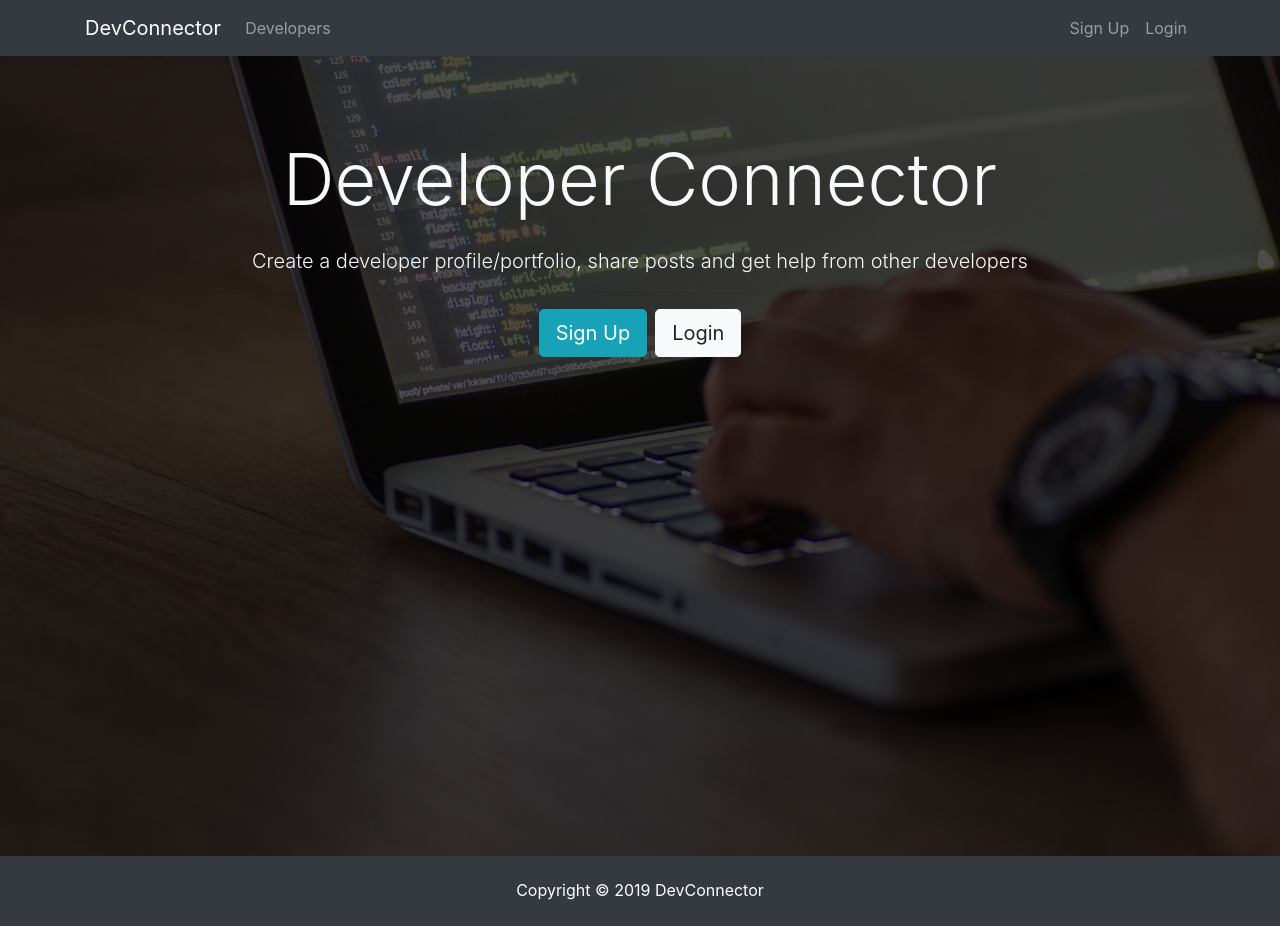
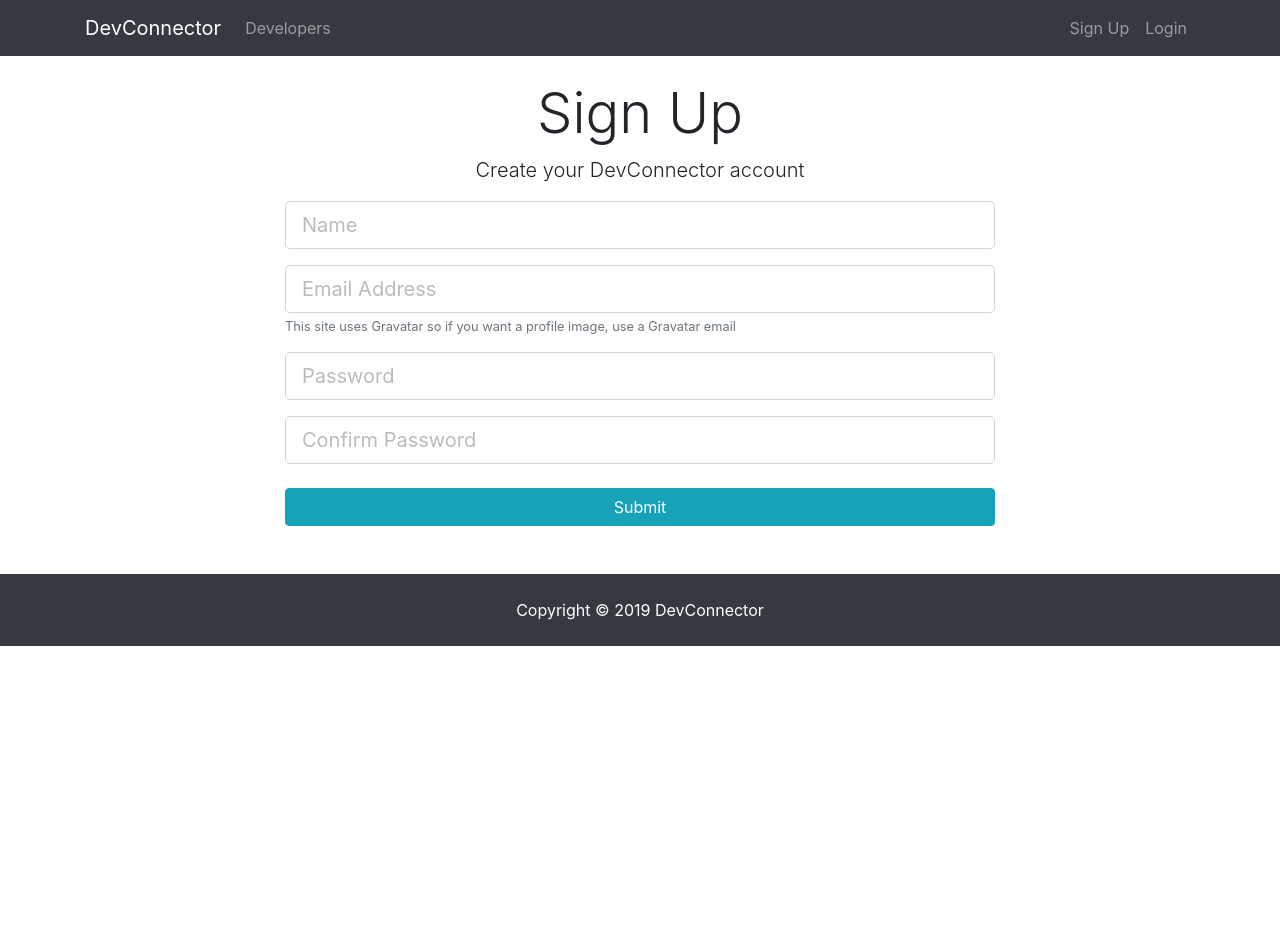
Before and after one commit to ScottRhodie/MERN-Stack, a React (Create React App) app in the folder client/: page /register in a window 1280 px wide. After the commit the page ends 800 px from the top, so only its background shows below. Built offline with nearby package versions, Linux system fonts and the light colour scheme.

Commit message:
front end paths and internal links

```diff
--- a/client/package.json
+++ b/client/package.json
@@ -5,6 +5,7 @@
   "dependencies": {
     "react": "^16.8.3",
     "react-dom": "^16.8.3",
+    "react-router-dom": "^4.3.1",
     "react-scripts": "2.1.5"
   },
   "scripts": {
--- a/client/src/App.js
+++ b/client/src/App.js
@@ -1,19 +1,28 @@
 import React, { Component } from "react";
+import { BrowserRouter as Router, Route } from "react-router-dom";
 
 import Navbar from "./components/layout/Navbar";
 import Footer from "./components/layout/Footer";
 import Landing from "./components/layout/Landing";
+import Register from "./components/auth/Register";
+import Login from "./components/auth/Login";
 
 import "./App.css";
 
 class App extends Component {
   render() {
     return (
-      <div className="App">
-        <Navbar />
-        <Landing />
-        <Footer />
-      </div>
+      <Router>
+        <div className="App">
+          <Navbar />
+          <Route exact path="/" component={Landing} />
+          <div className="container">
+            <Route exact path="/register" component={Register} />
+            <Route exact path="/login" component={Login} />
+          </div>
+          <Footer />
+        </div>
+      </Router>
     );
   }
 }
--- /dev/null
+++ b/client/src/components/auth/Login.js
@@ -0,0 +1,13 @@
+import React, { Component } from "react";
+
+class Login extends Component {
+  render() {
+    return (
+      <div>
+        <h1>Login</h1>
+      </div>
+    );
+  }
+}
+
+export default Login;
--- /dev/null
+++ b/client/src/components/auth/Register.js
@@ -0,0 +1,67 @@
+import React, { Component } from "react";
+
+class Register extends Component {
+  render() {
+    return (
+      <div>
+        <div className="register">
+          <div className="container">
+            <div className="row">
+              <div className="col-md-8 m-auto">
+                <h1 className="display-4 text-center">Sign Up</h1>
+                <p className="lead text-center">
+                  Create your DevConnector account
+                </p>
+                <form action="create-profile.html">
+                  <div className="form-group">
+                    <input
+                      type="text"
+                      className="form-control form-control-lg"
+                      placeholder="Name"
+                      name="name"
+                      required
+                    />
+                  </div>
+                  <div className="form-group">
+                    <input
+                      type="email"
+                      className="form-control form-control-lg"
+                      placeholder="Email Address"
+                      name="email"
+                    />
+                    <small className="form-text text-muted">
+                      This site uses Gravatar so if you want a profile image,
+                      use a Gravatar email
+                    </small>
+                  </div>
+                  <div className="form-group">
+                    <input
+                      type="password"
+                      className="form-control form-control-lg"
+                      placeholder="Password"
+                      name="password"
+                    />
+                  </div>
+                  <div className="form-group">
+                    <input
+                      type="password"
+                      className="form-control form-control-lg"
+                      placeholder="Confirm Password"
+                      name="password2"
+                    />
+                  </div>
+                  <input
+                    type="submit"
+                    className="btn btn-info btn-block mt-4"
+                  />
+                </form>
+              </div>
+            </div>
+          </div>
+        </div>
+      </div>
+    );
+  }
+}
+
+export default Register;
--- a/client/src/components/layout/Landing.js
+++ b/client/src/components/layout/Landing.js
@@ -1,4 +1,5 @@
 import React, { Component } from "react";
+import { Link } from "react-router-dom";
 
 class Landing extends Component {
   render() {
@@ -16,12 +17,12 @@ class Landing extends Component {
                     help from other developers
                   </p>
                   <hr />
-                  <a href="register.html" className="btn btn-lg btn-info mr-2">
+                  <Link to="/register" className="btn btn-lg btn-info mr-2">
                     Sign Up
-                  </a>
-                  <a href="login.html" className="btn btn-lg btn-light">
+                  </Link>
+                  <Link to="/login" className="btn btn-lg btn-light">
                     Login
-                  </a>
+                  </Link>
                 </div>
               </div>
             </div>
--- a/client/src/components/layout/Navbar.js
+++ b/client/src/components/layout/Navbar.js
@@ -1,4 +1,5 @@
 import React, { Component } from "react";
+import { Link } from "react-router-dom";
 
 class Navbar extends Component {
   render() {
@@ -6,9 +7,9 @@ class Navbar extends Component {
       <div>
         <nav className="navbar navbar-expand-sm navbar-dark bg-dark mb-4">
           <div className="container">
-            <a className="navbar-brand" href="landing.html">
+            <Link className="navbar-brand" to="/">
               DevConnector
-            </a>
+            </Link>
             <button
               className="navbar-toggler"
               type="button"
@@ -21,23 +22,23 @@ class Navbar extends Component {
             <div className="collapse navbar-collapse" id="mobile-nav">
               <ul className="navbar-nav mr-auto">
                 <li className="nav-item">
-                  <a className="nav-link" href="profiles.html">
+                  <Link className="nav-link" to="/profiles">
                     {" "}
                     Developers
-                  </a>
+                  </Link>
                 </li>
               </ul>
 
               <ul className="navbar-nav ml-auto">
                 <li className="nav-item">
-                  <a className="nav-link" href="register.html">
+                  <Link className="nav-link" to="/register">
                     Sign Up
-                  </a>
+                  </Link>
                 </li>
                 <li className="nav-item">
-                  <a className="nav-link" href="login.html">
+                  <Link className="nav-link" to="/login">
                     Login
-                  </a>
+                  </Link>
                 </li>
               </ul>
             </div>
```
